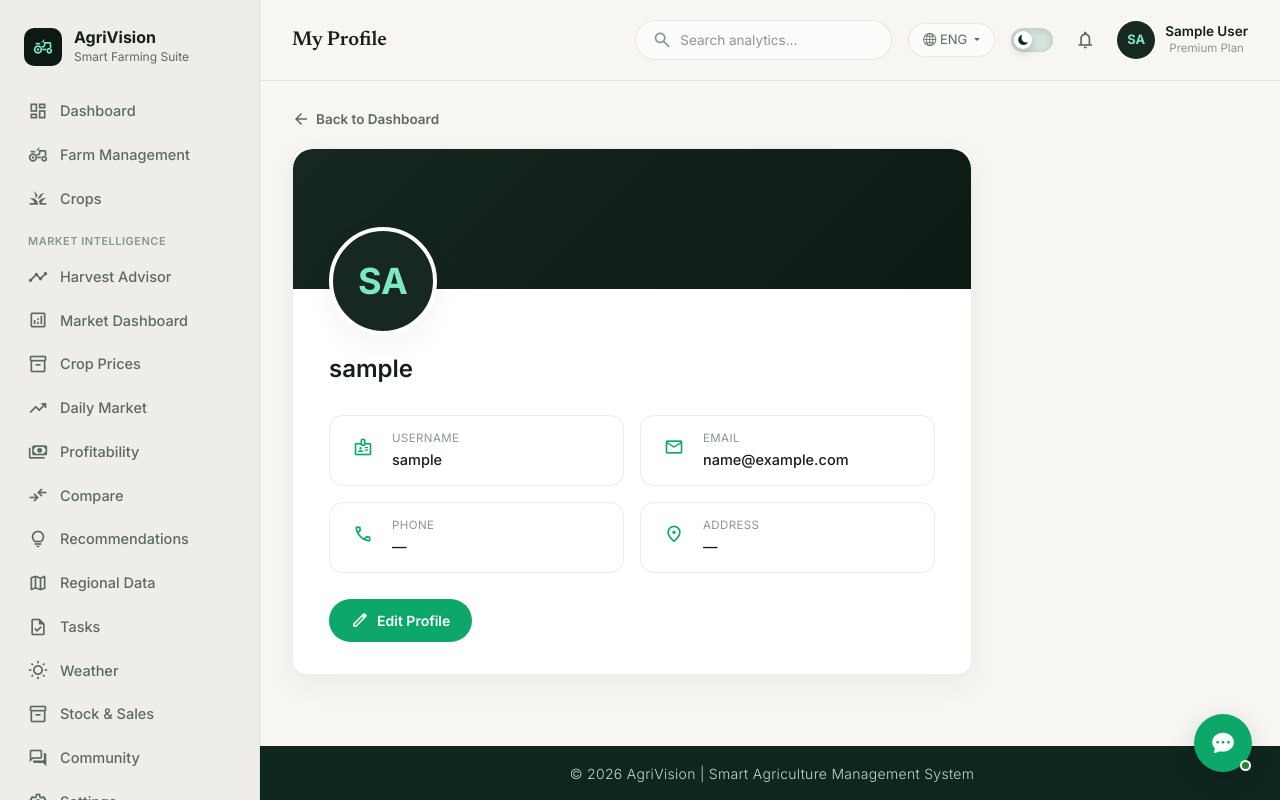
After one commit to Phoopyaesone984/AgriVision, a Django app: page /auth/profile/ in a window 1280 px wide. The commit adds this page. Run offline with Django 4.2, Linux system fonts and the light colour scheme; the visitor is signed in with stand-in values (Sample User, id 1); data comes from the database, SQL or seed files in the repository; data that the repository does not hold is empty.

Commit message:
Add user profile view, edit form, and dropdown navigation

```diff
--- a/authentication/urls.py
+++ b/authentication/urls.py
@@ -7,4 +7,6 @@ urlpatterns = [
     path("login/", views.login_view, name="login"),
     path("logout/", views.logout_view, name="logout"),
     path("dashboard/", views.dashboard_view, name="dashboard"),
+    path("profile/", views.profile_view, name="profile"),
+    path("profile/edit/", views.profile_edit, name="profile_edit"),
 ]
--- a/authentication/views.py
+++ b/authentication/views.py
@@ -3,6 +3,28 @@ from django.contrib.auth import login, authenticate, logout
 from django.contrib import messages
 from django.contrib.auth.decorators import login_required
 from .forms import RegisterForm, LoginForm
+from .forms import RegisterForm, LoginForm, ProfileForm
+from .models import Profile
+
+@login_required
+def profile_view(request):
+    profile, _ = Profile.objects.get_or_create(user=request.user)
+    return render(request, "profile.html", {"profile": profile})
+
+
+@login_required
+def profile_edit(request):
+    profile, _ = Profile.objects.get_or_create(user=request.user)
+    if request.method == "POST":
+        form = ProfileForm(request.POST, request.FILES, instance=profile)
+        if form.is_valid():
+            form.save()
+            messages.success(request, "Profile updated successfully!")
+            return redirect("profile")
+    else:
+        form = ProfileForm(instance=profile)
+    return render(request, "profile_edit.html", {"form": form})
+
 
 def register_view(request):
     if request.method == "POST":
--- a/templates/base.html
+++ b/templates/base.html
@@ -897,11 +897,53 @@
                     </div>
                 </div>
 
-                <div class="user-chip">
-                    <div class="avatar">{{ user.username|slice:":2"|upper }}</div>
-                    <div>
-                        <div class="user-name">{{ user.get_full_name|default:user.username }}</div>
-                        <div class="user-plan">{% trans "Premium Plan" %}</div>
+                <div class="user-chip-wrap" style="position:relative;">
+                    <button type="button" class="user-chip" id="userChipBtn" onclick="toggleUserDropdown()" style="background:none;border:none;cursor:pointer;">
+                        <div class="avatar">
+                            {% if user.profile.avatar %}
+                                <img src="{{ user.profile.avatar.url }}" style="width:100%;height:100%;border-radius:50%;object-fit:cover;">
+                            {% else %}
+                                {{ user.username|slice:":2"|upper }}
+                            {% endif %}
+                        </div>
+                        <div>
+                            <div class="user-name">{{ user.profile.full_name|default:user.get_full_name|default:user.username }}</div>
+                            <div class="user-plan">{{ user.profile.role_title|default:"Premium Plan" }}</div>
+                        </div>
+                    </button>
+
+                    <div class="notif-dropdown" id="userDropdown" style="width:240px;">
+                        <div class="notif-dropdown-header" style="display:flex;align-items:center;gap:10px;">
+                            <div class="notif-avatar" style="width:38px;height:38px;">
+                                {% if user.profile.avatar %}
+                                    <img src="{{ user.profile.avatar.url }}">
+                                {% else %}
+                                    {{ user.username|slice:":2"|upper }}
+                                {% endif %}
+                            </div>
+                            <div>
+                                <div style="font-weight:700;font-size:13.5px;">{{ user.profile.full_name|default:user.username }}</div>
+                                <div style="font-size:11.5px;color:var(--ink-faint);">{{ user.email|default:user.username }}</div>
+                            </div>
+                        </div>
+                        <a href="{% url 'profile' %}" class="notif-item">
+                            <span class="material-symbols-outlined">account_circle</span>
+                            <div class="notif-text">{% trans "View Profile" %}</div>
+                        </a>
+                        <a href="{% url 'profile_edit' %}" class="notif-item">
+                            <span class="material-symbols-outlined">edit</span>
+                            <div class="notif-text">{% trans "Edit Profile" %}</div>
+                        </a>
+                        {% if user.is_staff %}
+                        <a href="{% url 'adminpanel:dashboard' %}" class="notif-item">
+                            <span class="material-symbols-outlined">admin_panel_settings</span>
+                            <div class="notif-text">{% trans "Admin Dashboard" %}</div>
+                        </a>
+                        {% endif %}
+                        <a href="{% url 'landing:logout' %}" class="notif-item">
+                            <span class="material-symbols-outlined">logout</span>
+                            <div class="notif-text">{% trans "Logout" %}</div>
+                        </a>
                     </div>
                 </div>
             </div>
@@ -947,6 +989,12 @@
         const isOpening = !dropdown.classList.contains('open');
         dropdown.classList.toggle('open');
         if (isOpening) loadNotifications();
+    }
+    function toggleUserDropdown() {
+        const dropdown = document.getElementById('userDropdown');
+        if (!dropdown) return;
+        document.getElementById('notifDropdown')?.classList.remove('open'); // notif ပိတ်ပေးမယ်
+        dropdown.classList.toggle('open');
     }
 
     function loadNotifications() {
@@ -1024,12 +1072,15 @@
                 setTheme(next);
             });
         }
-
-        // ===== Close notifications dropdown on outside click =====
+// ===== Close notifications/user dropdown on outside click =====
         document.addEventListener('click', function(e) {
-            const wrap = document.querySelector('.notif-dropdown-wrap');
-            if (wrap && !wrap.contains(e.target)) {
+            const notifWrap = document.querySelector('.notif-dropdown-wrap');
+            if (notifWrap && !notifWrap.contains(e.target)) {
                 document.getElementById('notifDropdown')?.classList.remove('open');
+            }
+            const userWrap = document.querySelector('.user-chip-wrap');
+            if (userWrap && !userWrap.contains(e.target)) {
+                document.getElementById('userDropdown')?.classList.remove('open');
             }
         });
 
--- /dev/null
+++ b/templates/profile.html
@@ -0,0 +1,191 @@
+{% extends "base.html" %}
+{% load i18n %}
+{% block page_title %}{% trans "My Profile" %}{% endblock %}
+
+{% block extra_css %}
+.back-link {
+    display: inline-flex;
+    align-items: center;
+    gap: 6px;
+    color: var(--ink-soft);
+    font-size: 13.5px;
+    font-weight: 600;
+    text-decoration: none;
+    margin-bottom: 18px;
+    cursor: pointer;
+    background: none;
+    border: none;
+    padding: 0;
+}
+.back-link:hover { color: var(--ink); }
+.back-link .material-symbols-outlined { font-size: 18px; }
+
+.profile-banner {
+    height: 140px;
+    border-radius: var(--radius-lg) var(--radius-lg) 0 0;
+    background: linear-gradient(135deg, var(--forest) 0%, var(--forest-deep) 100%);
+    position: relative;
+}
+.profile-avatar-wrap {
+    position: absolute;
+    left: 36px;
+    bottom: -46px;
+}
+.profile-avatar-wrap .avatar-lg {
+    width: 108px;
+    height: 108px;
+    border-radius: 50%;
+    border: 4px solid var(--bg-card);
+    background: var(--forest);
+    color: var(--mint);
+    display: flex;
+    align-items: center;
+    justify-content: center;
+    font-size: 36px;
+    font-weight: 700;
+    overflow: hidden;
+    box-shadow: var(--shadow-card);
+}
+.profile-avatar-wrap .avatar-lg img {
+    width: 100%; height: 100%; object-fit: cover;
+}
+.profile-card-body {
+    padding: 62px 36px 32px;
+}
+.profile-name {
+    font-size: 24px;
+    font-weight: 600;
+}
+.profile-role {
+    color: var(--accent-green);
+    font-size: 13.5px;
+    font-weight: 600;
+    background: var(--accent-green-glow);
+    display: inline-block;
+    padding: 3px 14px;
+    border-radius: 50px;
+    margin-top: 6px;
+}
+.profile-info-grid {
+    display: grid;
+    grid-template-columns: repeat(2, 1fr);
+    gap: 16px;
+    margin-top: 28px;
+}
+@media (max-width: 640px) {
+    .profile-info-grid { grid-template-columns: 1fr; }
+}
+.profile-info-item {
+    background: var(--bg-glass);
+    border: 1px solid var(--border);
+    border-radius: var(--radius-md);
+    padding: 14px 16px;
+    display: flex;
+    align-items: flex-start;
+    gap: 12px;
+}
+.profile-info-item .material-symbols-outlined {
+    color: var(--accent-green);
+    background: var(--bg-card);
+    border-radius: 50%;
+    width: 34px;
+    height: 34px;
+    display: flex;
+    align-items: center;
+    justify-content: center;
+    flex-shrink: 0;
+}
+.profile-info-item .label {
+    font-size: 11.5px;
+    color: var(--ink-faint);
+    text-transform: uppercase;
+    letter-spacing: 0.4px;
+}
+.profile-info-item .value {
+    font-size: 14.5px;
+    font-weight: 500;
+    color: var(--ink);
+    margin-top: 2px;
+    word-break: break-word;
+}
+.profile-edit-btn {
+    display: inline-flex;
+    align-items: center;
+    gap: 8px;
+    background: var(--accent-green);
+    color: #fff;
+    border: none;
+    border-radius: 50px;
+    padding: 11px 22px;
+    font-size: 14px;
+    font-weight: 600;
+    text-decoration: none;
+    margin-top: 26px;
+    transition: opacity 0.15s ease;
+}
+.profile-edit-btn:hover { opacity: 0.88; color: #fff; }
+{% endblock %}
+
+{% block app_content %}
+<a href="{% url 'farms:dashboard' %}" class="back-link">
+    <span class="material-symbols-outlined">arrow_back</span>
+    {% trans "Back to Dashboard" %}
+</a>
+
+<div class="dashboard-card" style="max-width:680px; overflow:hidden;">
+    <div class="profile-banner">
+        <div class="profile-avatar-wrap">
+            <div class="avatar-lg">
+                {% if profile.avatar %}
+                    <img src="{{ profile.avatar.url }}">
+                {% else %}
+                    {{ user.username|slice:":2"|upper }}
+                {% endif %}
+            </div>
+        </div>
+    </div>
+
+    <div class="profile-card-body">
+        <div class="profile-name">{{ profile.full_name|default:user.username }}</div>
+        {% if profile.role_title %}
+            <span class="profile-role">{{ profile.role_title }}</span>
+        {% endif %}
+
+        <div class="profile-info-grid">
+            <div class="profile-info-item">
+                <span class="material-symbols-outlined">badge</span>
+                <div>
+                    <div class="label">{% trans "Username" %}</div>
+                    <div class="value">{{ user.username }}</div>
+                </div>
+            </div>
+            <div class="profile-info-item">
+                <span class="material-symbols-outlined">mail</span>
+                <div>
+                    <div class="label">{% trans "Email" %}</div>
+                    <div class="value">{{ user.email|default:"—" }}</div>
+                </div>
+            </div>
+            <div class="profile-info-item">
+                <span class="material-symbols-outlined">call</span>
+                <div>
+                    <div class="label">{% trans "Phone" %}</div>
+                    <div class="value">{{ profile.phone|default:"—" }}</div>
+                </div>
+            </div>
+            <div class="profile-info-item">
+                <span class="material-symbols-outlined">location_on</span>
+                <div>
+                    <div class="label">{% trans "Address" %}</div>
+                    <div class="value">{{ profile.address|default:"—" }}</div>
+                </div>
+            </div>
+        </div>
+
+        <a href="{% url 'profile_edit' %}" class="profile-edit-btn">
+            <span class="material-symbols-outlined" style="font-size:18px;">edit</span>
+            {% trans "Edit Profile" %}
+        </a>
+    </div>
+</div>
+{% endblock %}
```
Also changed, not shown: authentication/forms.py (+13 -2 lines), templates/profile_edit.html (added, +202 -0 lines).
